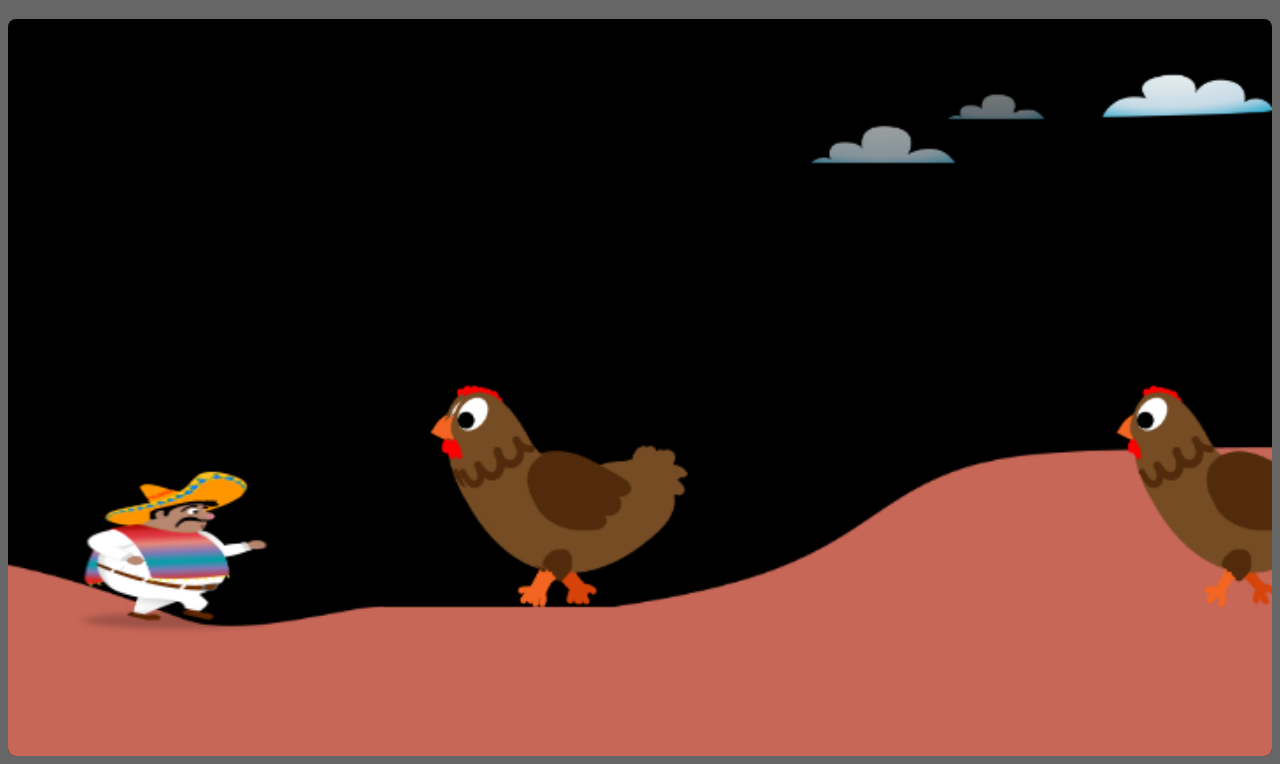
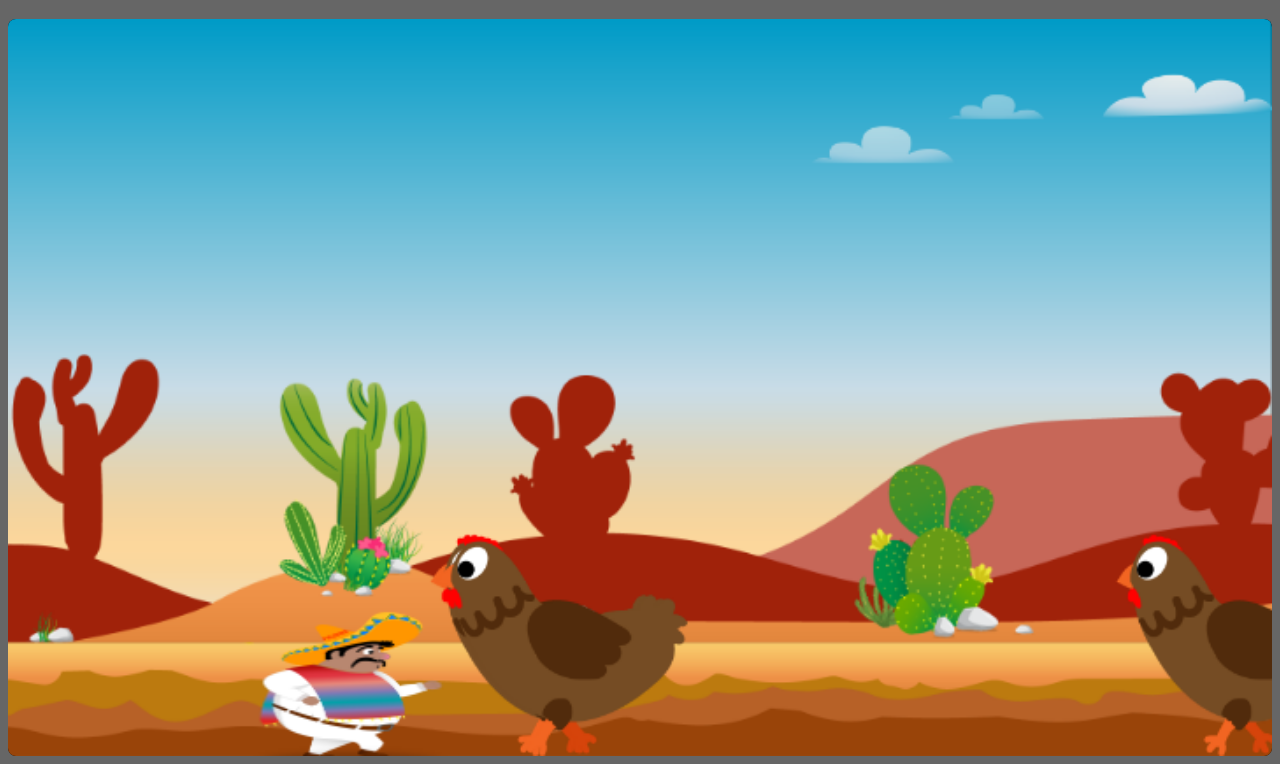
Before and after one commit to Eid-Aden/El_pollo_locco, a plain HTML site: page index.html in a window 1280 px wide. Shown: the part 69-833 px from the top of the page. Drawn offline with Linux system fonts and the light colour scheme; animation ran at ten frames a second.

Commit message:
backrung images  finished

```diff
--- a/index.html
+++ b/index.html
@@ -5,7 +5,10 @@
     <meta name="viewport" content="width=device-width, initial-scale=1.0" />
     <title>El-pollo_Locco</title>
     <link rel="stylesheet" href="style.css" />
-
+  </head>
+  <body onload="init()">
+    <h1>El Pollo Locco</h1>
+    <canvas id="canvas" width="720" height="420"> </canvas>
     <script src="scripts/modules/moveable_object.classes.js"></script>
     <script src="scripts/modules/character.classes.js"></script>
     <script src="scripts/modules/chicken.classes.js"></script>
@@ -14,9 +17,5 @@
     <script src="scripts/modules/world.classes.js"></script>
 
     <script src="scripts/script.js"></script>
-  </head>
-  <body onload="init()">
-    <h1>El Pollo Locco</h1>
-    <canvas id="canvas" width="720" height="420"> </canvas>
   </body>
 </html>
--- a/scripts/modules/background.classes.js
+++ b/scripts/modules/background.classes.js
@@ -3,7 +3,7 @@ class Background extends MoveableObject {
     super().loadImage(imagePath);
     this.position_X = 0;
     this.position_Y = 420;
-    this.width = -380;
+    this.width = -420;
     this.height = 720;
   }
 }
--- a/scripts/modules/chicken.classes.js
+++ b/scripts/modules/chicken.classes.js
@@ -1,4 +1,5 @@
 class Chicken extends MoveableObject {
+  position_Y = 285;
   constructor() {
     super().loadImage('images/3_enemies_chicken/chicken_normal/1_walk/1_w.png');
     this.position_X = 200 + Math.random() * 500;
--- a/scripts/modules/moveable_object.classes.js
+++ b/scripts/modules/moveable_object.classes.js
@@ -1,6 +1,6 @@
 class MoveableObject {
-  position_X = 20;
-  position_Y = 200;
+  position_X = 120;
+  position_Y = 280;
   img;
   height = 150;
   width = 150;
--- a/scripts/modules/world.classes.js
+++ b/scripts/modules/world.classes.js
@@ -2,7 +2,7 @@ class World {
   character = new Character();
   anamies = [new Chicken(), new Chicken(), new Chicken()];
   clouds = [new Cloud()];
-  backgrounds = [new Background('images/5_background/layers/3_third_layer/1.png', 12, 50)];
+  backgrounds = [new Background('images/5_background/layers/air.png'), new Background('images/5_background/layers/3_third_layer/1.png', 12, 50), new Background('images/5_background/layers/2_second_layer/1.png', 0, 560), new Background('images/5_background/layers/1_first_layer/1.png', 0, 490)];
   ctx;
   canvas;
   constructor(canvas) {
```
